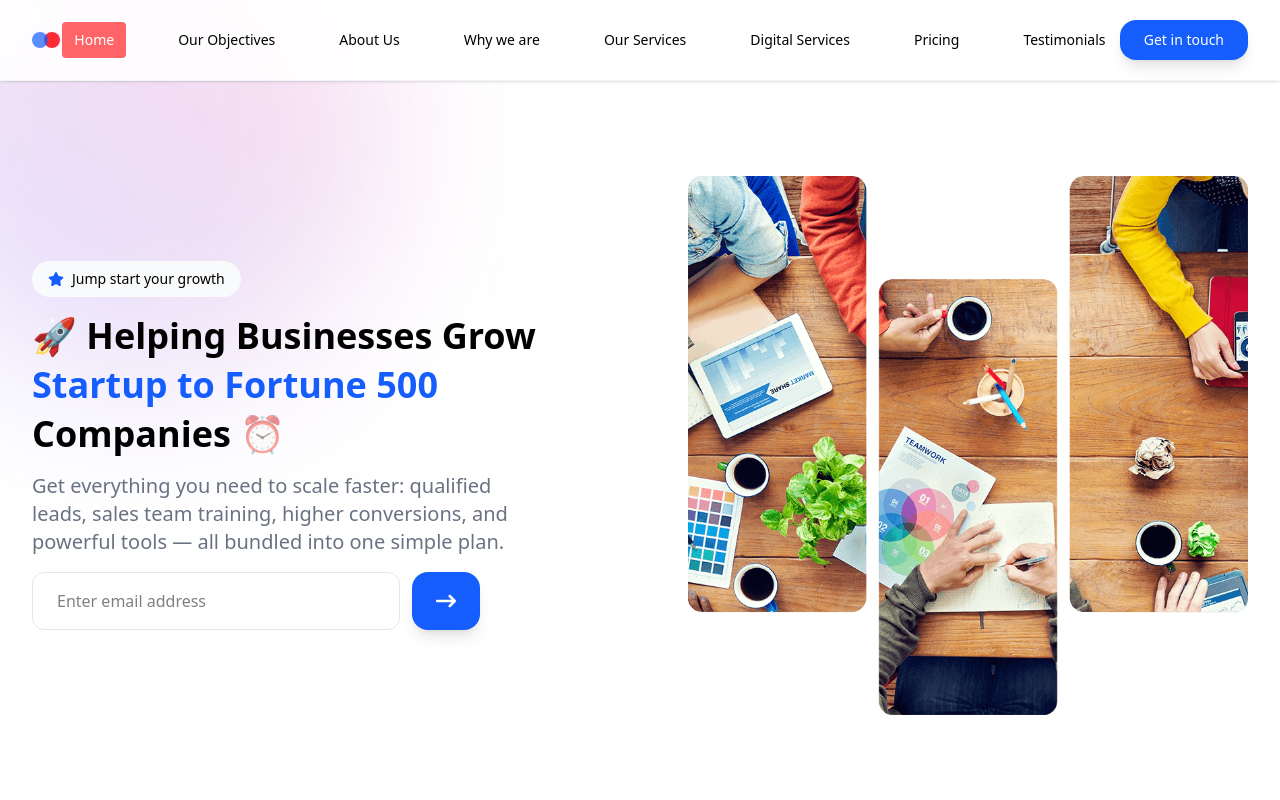
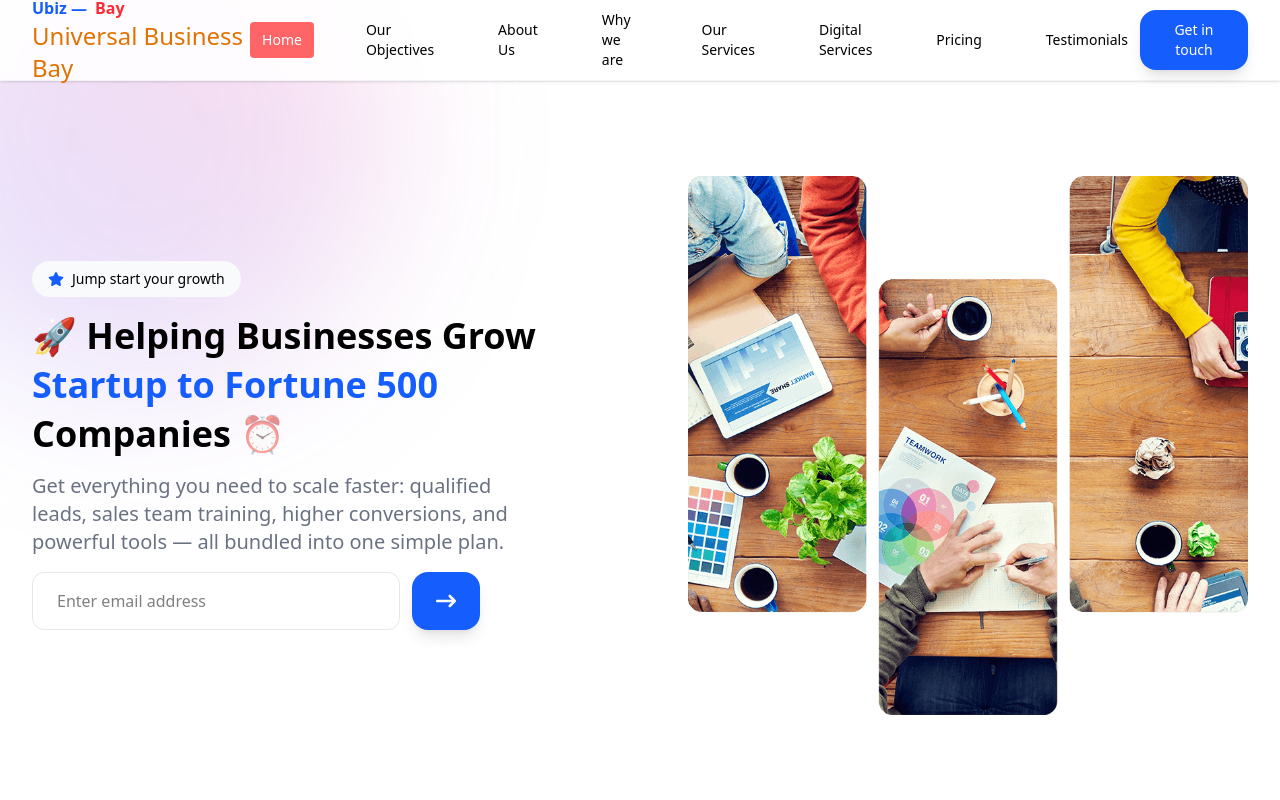
Before and after one commit to muhammadkhan123786/landing-page-react-project, a React (Vite) app: page / in a window 1280 px wide. Shown: the top 800 px of the page. Built offline with nearby package versions, Linux system fonts and the light colour scheme.

Commit message:
refactor: update logo design & assigned home section id

```diff
--- a/src/components/footer/Footer.jsx
+++ b/src/components/footer/Footer.jsx
@@ -13,7 +13,6 @@ const Footer = () => {
           <div className="md:w-1/4 w-full">
             <div className="flex gap-2">
               <Logo />
-              <h2 className="font-bold">The Next Design</h2>
             </div>
             <div className="mt-4">
               <p>
--- a/src/components/navbar/Logo.jsx
+++ b/src/components/navbar/Logo.jsx
@@ -1,11 +1,26 @@
-const logo = 'w-4 h-4 rounded-full transition-opacity';
+import { useNavigate } from 'react-router-dom';
+
 const Logo = () => {
+  const navigate = useNavigate();
+  const handleLogoClick = () => {
+    const section = document.getElementById('home');
+    if (section) {
+      navigate('/#home');
+      section.scrollIntoView({ behavior: 'smooth' });
+    }
+  };
   return (
-    <div className="flex items-center gap-1 cursor-pointer">
-      <div className={logo + ' bg-blue-600 opacity-70 hover:opacity-100'}></div>
-      <div
-        className={logo + ' bg-red-500 -ml-2 opacity-100 hover:opacity-70'}
-      ></div>
+    <div
+      className="flex items-center gap-1 cursor-pointer"
+      onClick={handleLogoClick}
+    >
+      <div>
+        <div className="flex">
+          <h1 className="text-blue-600 font-bold">Ubiz — </h1>
+          <h1 className="pl-2 text-red-500 font-bold">Bay</h1>
+        </div>
+        <p className="text-amber-600 text-2xl">Universal Business Bay</p>
+      </div>
     </div>
   );
 };
```
